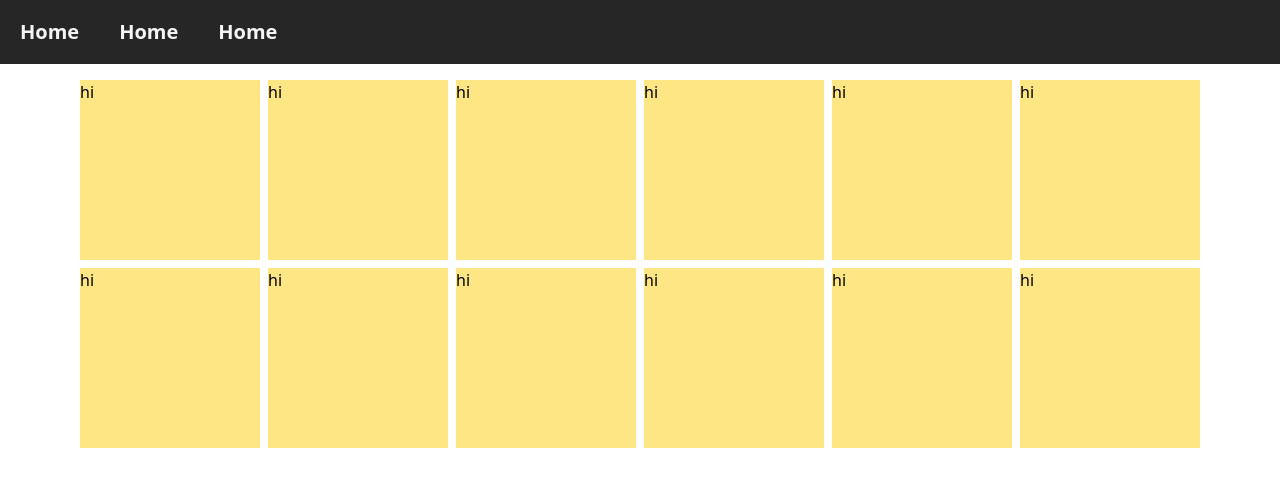
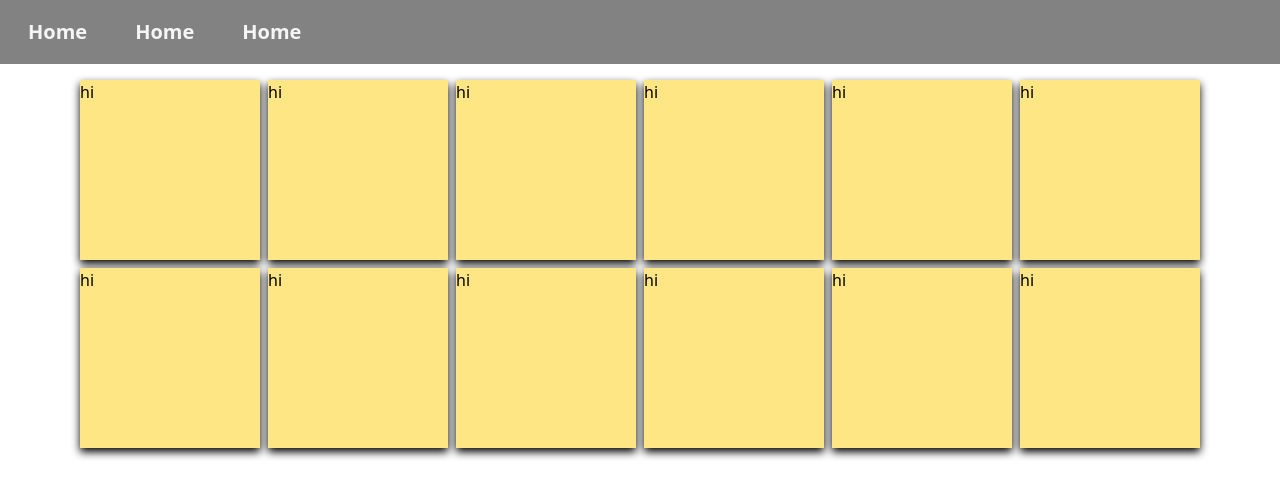
Before and after one commit to Viswajith444/crowdfunding-platform, a React (Vite) app: page / in a window 1280 px wide. Shown: the top 498 px of the page. Built offline with nearby package versions, Linux system fonts and the light colour scheme.

Commit message:
enabled prettier tailwindcss plugin

```diff
--- a/package.json
+++ b/package.json
@@ -26,6 +26,8 @@
     "eslint-plugin-react-hooks": "^5.0.0",
     "eslint-plugin-react-refresh": "^0.4.19",
     "globals": "^15.15.0",
+    "prettier": "^3.5.2",
+    "prettier-plugin-tailwindcss": "^0.6.11",
     "vite": "^6.2.0"
   }
 }
--- a/src/App.jsx
+++ b/src/App.jsx
@@ -21,7 +21,7 @@ function App() {
   return (
     <>
       <Navbar items={inputItems} />
-      <main className="mt-[5rem]">
+      <main className="mt-[5rem] h-[200vh]">
         <Home />
       </main>
     </>
--- a/src/components/Home.jsx
+++ b/src/components/Home.jsx
@@ -1,6 +1,6 @@
 export default function Home() {
   return (
-    <div className="grid lg:grid-cols-6 md:grid-cols-4 gap-2 *:aspect-square  mx-[5rem]">
+    <div className="grid lg:grid-cols-6 md:grid-cols-4 gap-2 *:aspect-square drop-shadow-lg drop-shadow-black mx-[5rem]">
       <div className="bg-amber-200">hi</div>
       <div className="bg-amber-200">hi</div>
       <div className="bg-amber-200">hi</div>
--- a/src/components/Navbar.jsx
+++ b/src/components/Navbar.jsx
@@ -1,22 +1,25 @@
 import PropTypes from "prop-types";
 import { Link } from "react-router-dom";
 
-
 function Navbar({ items }) {
     let itemElements = items.map((item, i) => (
-        <li key={i} className="p-3 px-5">
-            <Link to={item.link} className="text-xl">{item.text}</Link>
+        <li
+            key={i}
+            className="ml-2 rounded-sm px-5 py-3 inset-ring-white blur-none hover:inset-ring-2"
+        >
+            <Link to={item.link} className="text-xl">
+                {item.text}
+            </Link>
         </li>
     ));
 
-    return(<>
+    return (
+        <>
             <nav className="navbar backdrop-blur-xs">
-            <ul>
-                {itemElements}
-            </ul>
+                <ul>{itemElements}</ul>
             </nav>
         </>
-    )
+    );
 }
 
 Navbar.propTypes = {
@@ -24,7 +27,7 @@ Navbar.propTypes = {
         PropTypes.shape({
             link: PropTypes.string,
             text: PropTypes.string,
-    })
+        }),
     ),
 };
 
--- a/src/index.css
+++ b/src/index.css
@@ -3,7 +3,7 @@
 @layer components{
     .navbar {
         /* @apply bg-linear-to-br/shorter  from-cyan-300  to-blue-400 ; */
-        background-color: rgba(0, 0, 0, 0.852);
+        background-color: rgba(0, 0, 0, 0.492);
         display: block;
         position: fixed;
         height: 4rem;
```
Also changed, not shown: 1 other file (tests, documents, lock files or other folders). Lines whose indentation alone changed are shown as unchanged.
